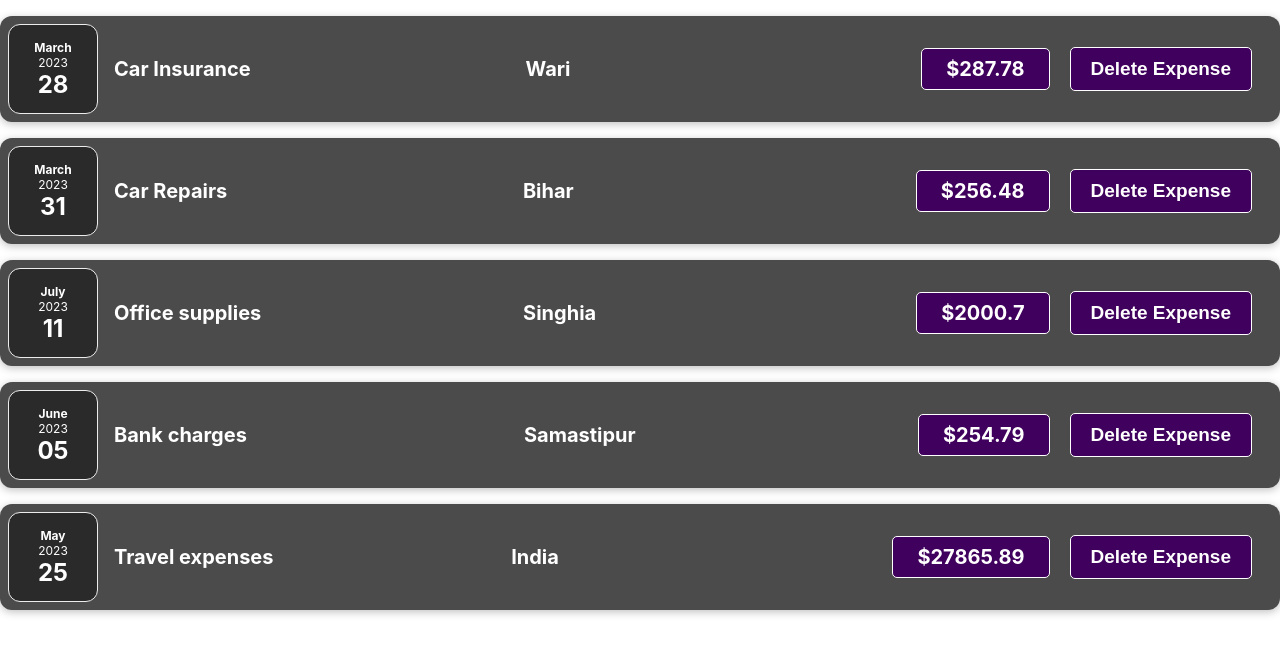
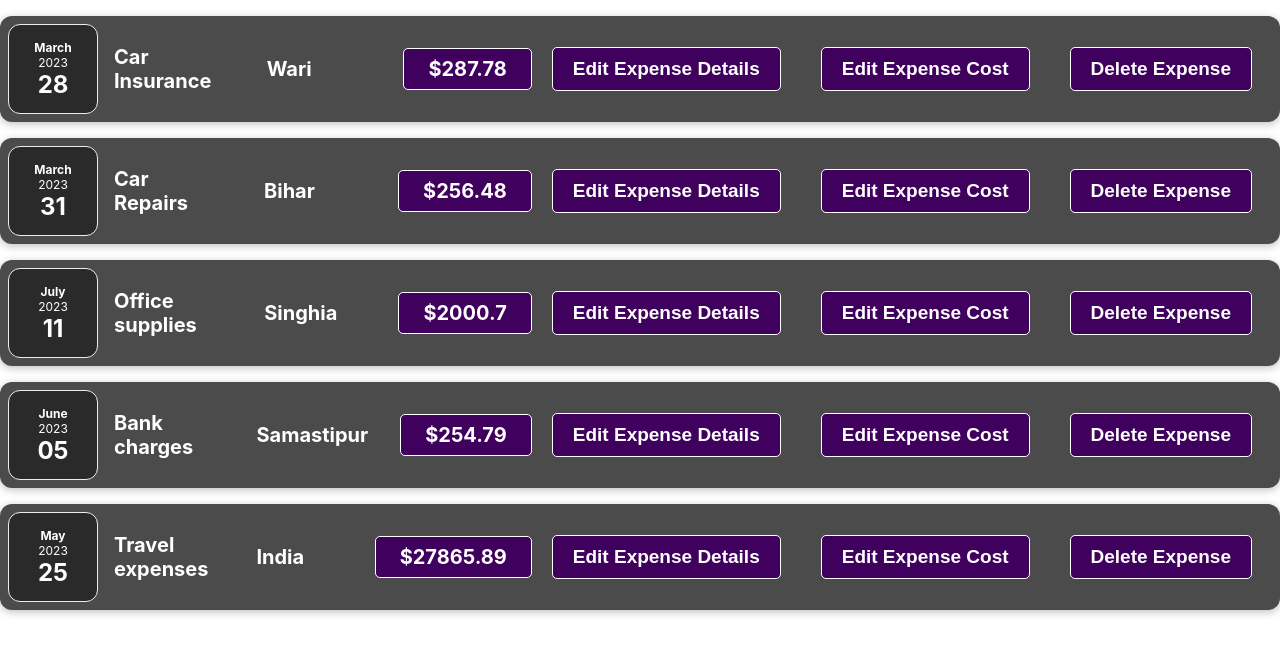
Before and after one commit to bhanu567/first-task, a React (Create React App) app: page / in a window 1280 px wide. Shown: the top 654 px of the page. Built offline with nearby package versions, Linux system fonts and the light colour scheme.

Commit message:
added a Update expense to 100$ with react and DOM seperately

```diff
--- a/src/Components/Expenses/ExpenseTracker.js
+++ b/src/Components/Expenses/ExpenseTracker.js
@@ -1,3 +1,4 @@
+import react, {useState} from "react";
 import "./ExpenseItem.css";
 import ExpenseDate from "./ExpenseDate";
 import ExpenseDetails from "./ExpenseDetails";
@@ -5,18 +6,37 @@ import Card from "../UI/Card";
 
 
 const ExpenseTracker = (props) => {
-  const clickHandler = (e) => {
+  const [amount, setAmount] = useState(props.expensesData.amount);
+  const clickHandler2 = (e) => {
+    setAmount("100");
+  }
+  // const clickHandler2 = (e) => {
+  //   console.log(e.target);
+  //   e.target.parentElement.innerHTML = "100";
+  // }
+  const [title, setTitle] = useState(props.expensesData.title);
+  const clickHandler1 = (e) => {
+    setTitle("Updated!");
+  }
+  // const clickHandler1 = (e) => {
+  //   e.target.parentElement.innerHTML = "Updated!";
+  //   console.log(e.target);
+  // }
+
+  const clickHandler3 = (e) => {
     e.target.parentElement.remove();
   }
   return (
     <Card className="expense-item">
       <ExpenseDate Date={props.expensesData.date}></ExpenseDate>
       <ExpenseDetails
-        title={props.expensesData.title}
+        title={title}
         LocationOfExpenditure={props.expensesData.LocationOfExpenditure}
-        amount={props.expensesData.amount}
+        amount={amount}
       ></ExpenseDetails>
-      <button onClick={clickHandler}>Delete Expense</button>
+      <button onClick={clickHandler1}>Edit Expense Details</button>
+      <button onClick={clickHandler2}>Edit Expense Cost</button>
+      <button onClick={clickHandler3}>Delete Expense</button>
     </Card>
   );
 }
```
